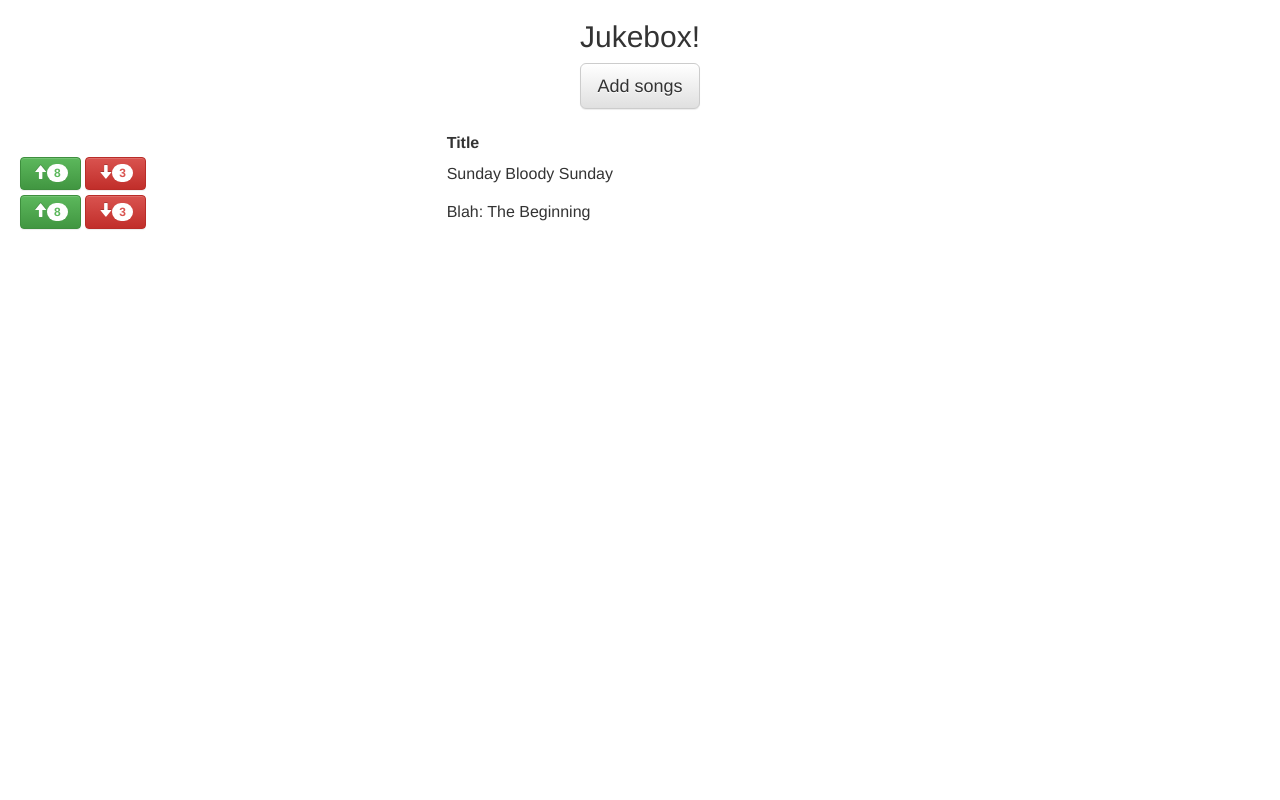
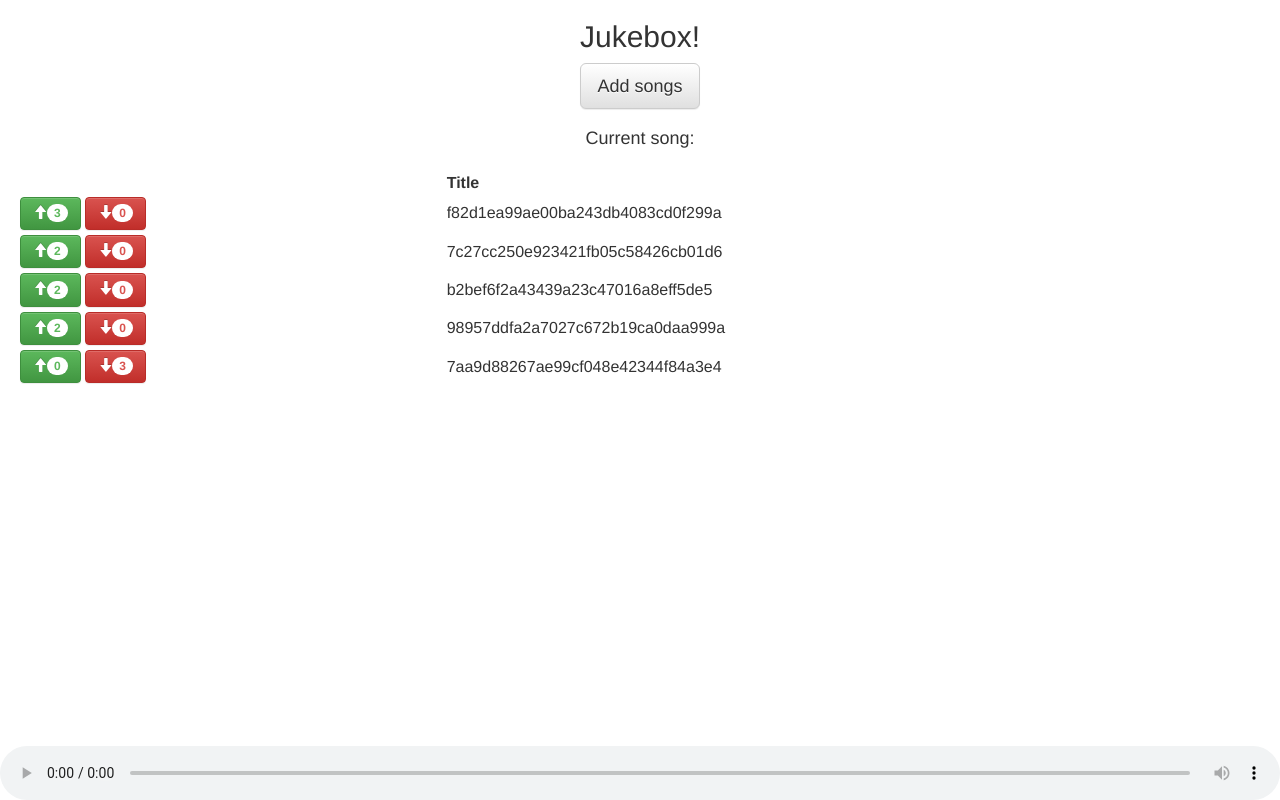
Before and after one commit to Belval/BasicDemocraticJukebox, a Django app: page / in a window 1280 px wide. Run offline with Django 3.2, Linux system fonts and the light colour scheme; data comes from the database, SQL or seed files in the repository; some libraries are stand-ins or nearby versions.

Commit message:
Add upvote/downvote feature

```diff
--- a/basicdemocraticjukebox/basicdemocraticjukebox/settings.py
+++ b/basicdemocraticjukebox/basicdemocraticjukebox/settings.py
@@ -25,7 +25,7 @@
 # SECURITY WARNING: don't run with debug turned on in production!
 DEBUG = True
 
-ALLOWED_HOSTS = []
+ALLOWED_HOSTS = '*'
 
 
 # Application definition
--- a/basicdemocraticjukebox/jukebox/models.py
+++ b/basicdemocraticjukebox/jukebox/models.py
@@ -1,10 +1,11 @@
 from django.db import models
 from django.contrib.sessions.models import Session
+
 class Song(models.Model):
     title = models.CharField(max_length=60)
     uuid = models.CharField(max_length=40)
 
 class Vote(models.Model):
     song = models.ForeignKey('song', related_name='votes')
-    session_id = models.ForeignKey(Session)
+    session_key = models.CharField(max_length=128)
     is_positive = models.BooleanField(default=True)
--- a/basicdemocraticjukebox/jukebox/static/css/index.css
+++ b/basicdemocraticjukebox/jukebox/static/css/index.css
@@ -1,8 +1,13 @@
 body {
-
+    overflow-x: hidden;
 }
 
 h2 {
+    text-align: center;
+}
+
+#current-song-div {
+    margin-top: 20px;
     text-align: center;
 }
 
@@ -13,8 +18,30 @@
     border-spacing: 5px;
 }
 
+#song-table-container {
+    margin-bottom: 50px;
+}
+
+#song-table-list {
+    overflow: scroll;
+}
+
 #file-selector {
     width: 0px;
     height: 0px;
     overflow: hidden;
 }
+
+#audio-control-container {
+    position : fixed;
+    bottom: 0;
+    width:100%;
+}
+
+#audio-control {
+    width: 100%;
+}
+
+.song-title {
+    overflow: hidden;
+}
--- a/basicdemocraticjukebox/jukebox/static/js/index.js
+++ b/basicdemocraticjukebox/jukebox/static/js/index.js
@@ -25,7 +25,7 @@
 
 function upvote(id) {
     $.ajax({
-        url: '/upvote/' + id,
+        url: '/upvote/' + id + '/',
         type: 'POST',
         success: refreshSongs
     })
@@ -33,7 +33,7 @@
 
 function downvote(id) {
     $.ajax({
-        url: '/downvote/' + id,
+        url: '/downvote/' + id + '/',
         type: 'POST',
         success: refreshSongs
     })
@@ -45,9 +45,27 @@
         type: 'GET',
         success: (data) => {
             songs = JSON.parse(data)
+            $("#song-table-list").html('')
             for(var song of songs) {
-                console.log(song)
+                addSongElement(song)
             }
         }
     })
 }
+
+function addSongElement(song) {
+    const id = song.id
+    const upvote = song.upvote
+    const downvote = song.downvote
+    const title = song.title
+    const SongItem = (song) => `
+        <tr id="song-display-element">
+            <td class="col-xs-4">
+                <div class="btn btn-success" onclick="upvote(${id})"><span class="glyphicon glyphicon-arrow-up"></span><span class="badge song-upvote">${upvote}</span></div>
+                <div class="btn btn-danger" onclick="downvote(${id})"><span class="glyphicon glyphicon-arrow-down"></span><span class="badge song-downvote">${downvote}</span></div>
+            </td>
+            <td class="col-xs-8 song-title">${title}</td>
+        </tr>
+    `
+    $('#song-table-list').append(SongItem)
+}
--- a/basicdemocraticjukebox/jukebox/templates/jukebox/index.html
+++ b/basicdemocraticjukebox/jukebox/templates/jukebox/index.html
@@ -1,5 +1,8 @@
 {% load staticfiles %}
 <head>
+    <meta charset="utf-8">
+    <meta http-equiv="X-UA-Compatible" content="IE=edge">
+    <meta name="viewport" content="width=device-width, initial-scale=1">
     <link rel="stylesheet" href="{% static 'css/bootstrap.min.css' %}" />
     <link rel="stylesheet" href="{% static 'css/bootstrap-theme.min.css' %}" />
     <link rel="stylesheet" href="{% static 'css/index.css' %}" />
@@ -13,30 +16,23 @@
         <div id="add-song-button" class="btn btn-default btn-lg">Add songs</div>
         <input id="file-selector" type="file" multiple="multiple" />
     </div>
+    <div id="current-song-div"><h4>Current song: <span id="current-song-name"></span></h4></div>
     <div id="song-table-container">
         <table id="song-table">
-            <tr clas="row">
-                <th class="col-xs-4"></th>
-                <th class="col-xs-8">Title</th>
-            </tr>
-            <tr>
-                <td class="col-xs-4">
-                    <div class="btn btn-success"><span class="glyphicon glyphicon-arrow-up"></span><span class="badge">8</span></div>
-                    <div class="btn btn-danger"><span class="glyphicon glyphicon-arrow-down"></span><span class="badge">3</span></div>
-                </td>
-                <td class="col-xs-8">
-                    Sunday Bloody Sunday
-                </td>
-            </tr>
-            <tr>
-                <td class="col-xs-4">
-                    <div class="btn btn-success"><span class="glyphicon glyphicon-arrow-up"></span><span class="badge">8</span></div>
-                    <div class="btn btn-danger"><span class="glyphicon glyphicon-arrow-down"></span><span class="badge">3</span></div>
-                </td>
-                <td class="col-xs-8">
-                    Blah: The Beginning
-                </td>
-            </tr>
+            <thead>
+                <tr clas="row">
+                    <th class="col-xs-4"></th>
+                    <th class="col-xs-8">Title</th>
+                </tr>
+            </thead>
+            <tbody id="song-table-list">
+
+            </tbody>
         </table>
     </div>
+    <div id="audio-control-container">
+        <audio id="audio-control" controls>
+            <source >
+        </audio>
+    </div>
 </body>
--- a/basicdemocraticjukebox/jukebox/urls.py
+++ b/basicdemocraticjukebox/jukebox/urls.py
@@ -6,5 +6,5 @@
     url(r'^songs/$', get_songs),
     url(r'^upload/$', upload),
     url(r'^upvote/(\d+)/$', upvote),
-    url(r'^downvote/(\d+)/$', upvote),
+    url(r'^downvote/(\d+)/$', downvote),
 ]
--- a/basicdemocraticjukebox/jukebox/views.py
+++ b/basicdemocraticjukebox/jukebox/views.py
@@ -2,9 +2,11 @@
 import uuid
 
 from django.shortcuts import render, get_object_or_404
+from django.views.static import serve
 from django.http import HttpResponse, JsonResponse
 from django.views.decorators.csrf import csrf_exempt
 from django.core import serializers
+from django.db.models import Sum, Case, When, IntegerField, Count
 from .models import Song, Vote
 
 
@@ -12,8 +14,16 @@
     return render(request, 'jukebox/index.html', {})
 
 def get_songs(request):
-    songs = list(Song.objects.all())
-    return HttpResponse(serializers.serialize('json', songs), status=200)
+    songs = list(Song.objects.all().annotate(upvote=Sum(Case(
+        When(votes__is_positive=True, then=1),
+        default=0,
+        output_field=IntegerField()
+    )), downvote=Sum(Case(
+        When(votes__is_positive=False, then=1),
+        default=0,
+        output_field=IntegerField()
+    ))).order_by('-upvote').values())
+    return HttpResponse(json.dumps(songs, cls=serializers.json.DjangoJSONEncoder), status=200)
 
 @csrf_exempt
 def upload(request):
@@ -25,24 +35,31 @@
 
 @csrf_exempt
 def upvote(request, id):
+    if not request.session.exists(request.session.session_key):
+        request.session.create()
     key = request.session.session_key
-    song = get_object_or_404(Song, id)
+    song = get_object_or_404(Song, pk=id)
     try:
-        vote = song.votes.get(session_id=key)
+        vote = song.votes.get(session_key=key)
         vote.is_positive = True
-        vose.save()
+        vote.save()
     except:
-        Vote.objects.create(song=song, session_id=key, is_positive=True)
+        Vote.objects.create(song=song, session_key=key, is_positive=True)
     return HttpResponse(status=200)
 
 @csrf_exempt
 def downvote(request, id):
+    if not request.session.exists(request.session.session_key):
+        request.session.create()
     key = request.session.session_key
-    song = get_object_or_404(Song, id)
+    song = get_object_or_404(Song, pk=id)
     try:
-        vote = song.votes.get(session_id=key)
+        vote = song.votes.get(session_key=key)
         vote.is_positive = False
-        vose.save()
+        vote.save()
     except:
-        Vote.objects.create(song=song, session_id=key, is_positive=False)
+        Vote.objects.create(song=song, session_key=key, is_positive=False)
     return HttpResponse(status=200)
+
+def get_current_song(request):
+    return
```
Also changed, not shown: README.md, basicdemocraticjukebox/db.sqlite3, 1 other file.
